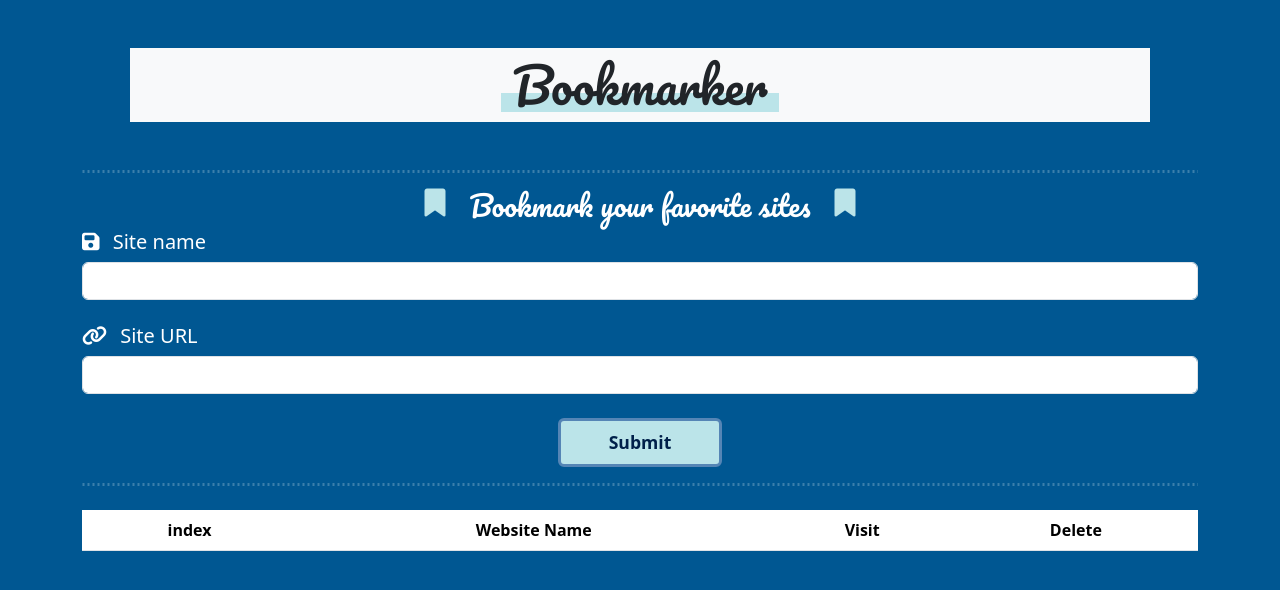
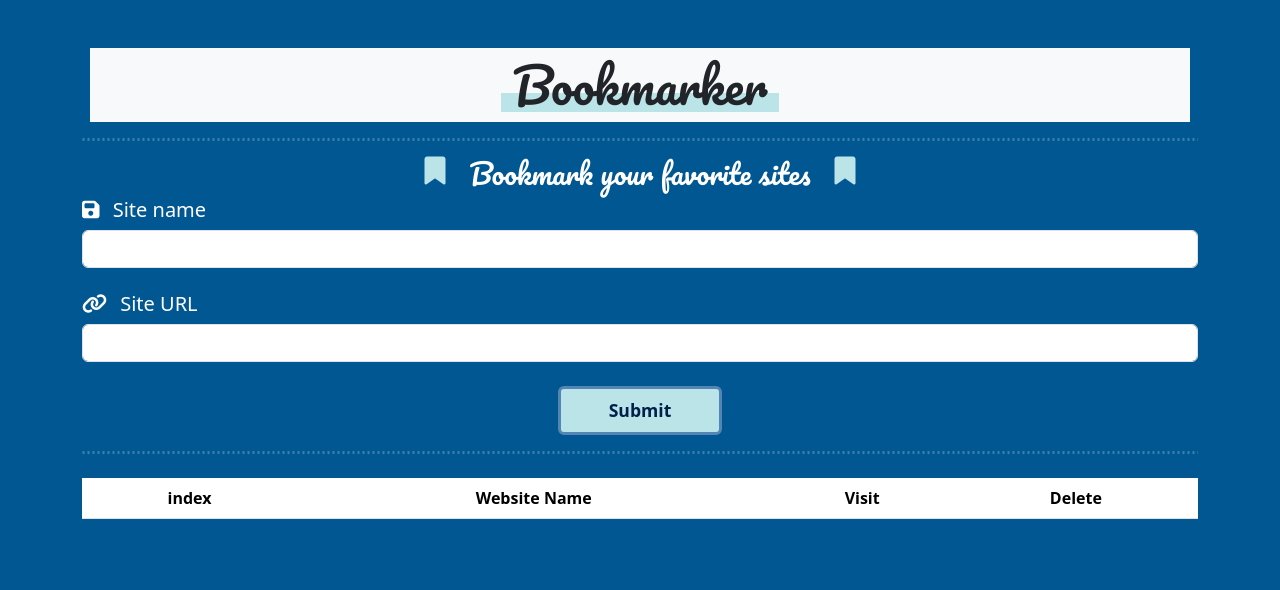
Before and after one commit to manzalawie/Bookmarker, a plain HTML site: page index.html in a window 1280 px wide. Drawn offline with Linux system fonts and the light colour scheme.

Commit message:
Update index.html

```diff
--- a/index.html
+++ b/index.html
@@ -11,7 +11,7 @@
   <body class="position-relative">
     <header>
       <div class="container overflow-hidden text-center">
-        <div class="row m-5 bg-light">
+        <div class="row mt-5 ms-2 me-2 bg-light">
           <h1 class="py-2 position-relative">Bookmarker</h1>
           <br />
           <br />
```
